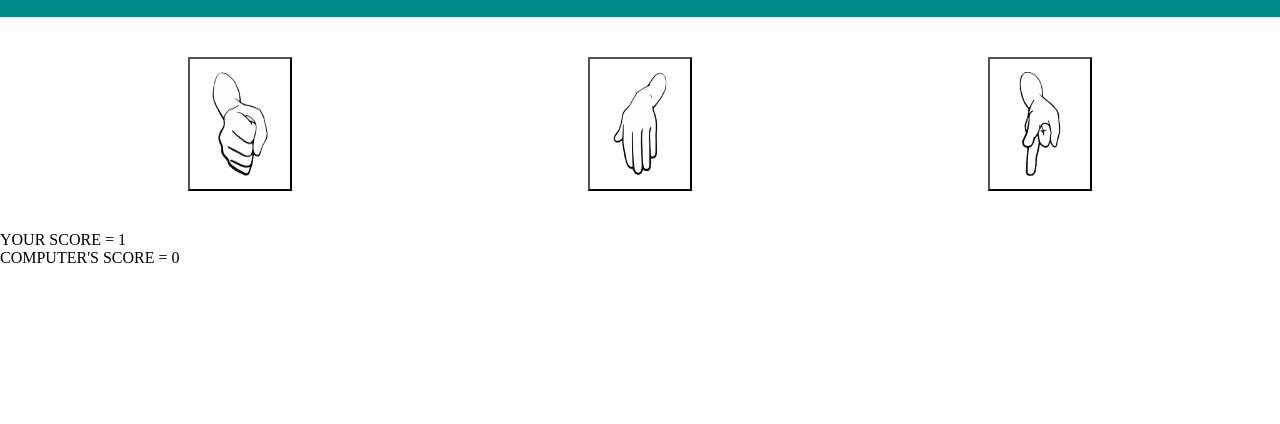
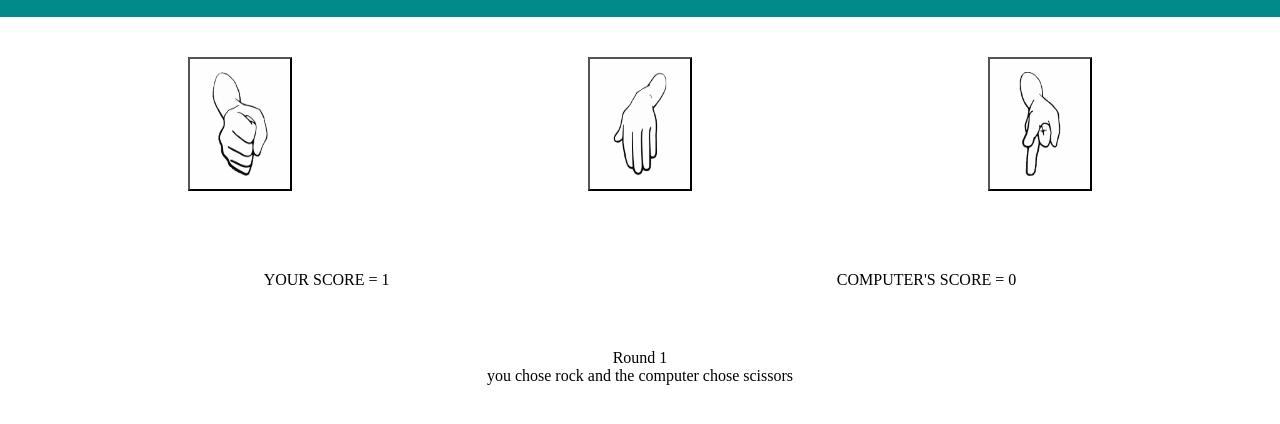
Before and after one commit to heathjackson/odin-RockPaperScissors, a plain HTML site: page index.html in a window 1280 px wide. Both pictures are taken after a click on the button 240 px from the left and 208 px from the top of the page. Shown: the part 84-508 px from the top of the page. Drawn offline with Linux system fonts and the light colour scheme.

Commit message:
works and starting to look better

```diff
--- a/RockPaperScissors.js
+++ b/RockPaperScissors.js
@@ -1,6 +1,7 @@
 // rock paper scissors game function - player vs computer
 let playerScore = 0;
 let computerScore = 0;
+let roundNumber = 0;
 
 const scores = document.querySelector('#scores');
 
@@ -15,6 +16,8 @@ computerTotal.classList.add('computerTotal');
 computerTotal.textContent = `The computer's score is ${computerScore}`;
 
 scores.appendChild(computerTotal);
+
+const bothChoices = document.querySelector('#bothChoices');
 
 const arr = ["rock", "paper", "scissors"];
 
@@ -51,8 +54,11 @@ function game(playerChoice) {
   // console.log("The computer chose", computerSelection);
   let round = playRound(playerChoice, computerSelection);
 
+  roundNumber += 1;
+
   if (round === "win") {
     playerScore += 1;
+
     console.log("You WON this round! You chose " + playerChoice + "," + " and the computer chose " + computerSelection + ".");
   }
   else if (round === "lose") {
@@ -66,6 +72,18 @@ function game(playerChoice) {
   playerTotal.textContent = `YOUR SCORE = ${playerScore}`;
   computerTotal.textContent = `COMPUTER'S SCORE = ${computerScore}`;
 
+  const both = document.createElement('div');
+  both.classList.add('both');
+
+  const rounds = document.createElement('div')
+  rounds.classList.add('rounds');
+
+  rounds.textContent = `Round ${roundNumber}`;
+  both.textContent = `you chose ${playerChoice} and the computer chose ${computerSelection}`;
+
+  bothChoices.appendChild(rounds);
+  bothChoices.appendChild(both);
+
   if (playerScore === 5 || computerScore === 5) {
     endGame();
   }
@@ -77,21 +95,17 @@ function game(playerChoice) {
 function sound() {
   var snd = new Audio('sounds/click.m4a')//wav is also supported
   snd.play()//plays the sound
-  return;
 }
 
 //alert when the game is over
 
 function endGame() {
-  if ((playerScore === 5 || computerScore === 5) && (playerScore > computerScore)) {
+  if (playerScore > computerScore) {
       alert("You are the winner, winner, chicken dinner of the game!!!!");
-      return;
   }
-
   else {
       alert("YOU LOST THE GAME SUCKA");
-      return;
-    }
+  }
 }
 // Plays one round of Rock, Paper, Scissors //
 
--- a/index.html
+++ b/index.html
@@ -18,9 +18,7 @@
     <button id="paper"></button>
     <button id="scissors"></button>
   </div>
-  <div id="scores"></div>
-  <div id="bothChoices"></div>
-    <div id="playerOption"></div>
-    <div id="computerOption"></div>
+  <div class="container" id="scores"></div>
+  <div class="container" id="bothChoices"></div>
 </body>
 </html>
--- a/style.css
+++ b/style.css
@@ -62,3 +62,14 @@
   margin: 40px;
   margin-left: 0px;
 }
+
+#scores {
+  justify-content: space-around;
+  margin: 40px;
+}
+
+#bothChoices {
+  flex-direction: column;
+  align-items: center;
+  padding: 20px;
+}
```
